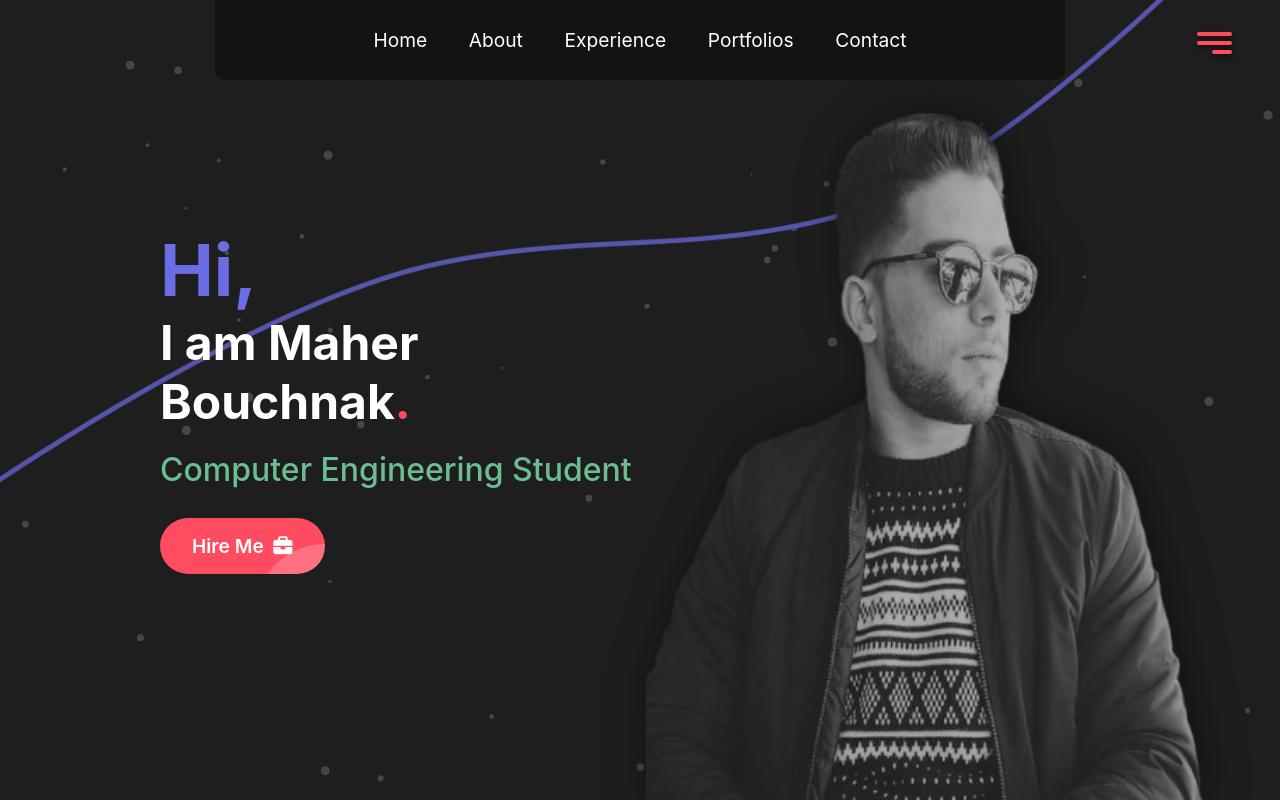
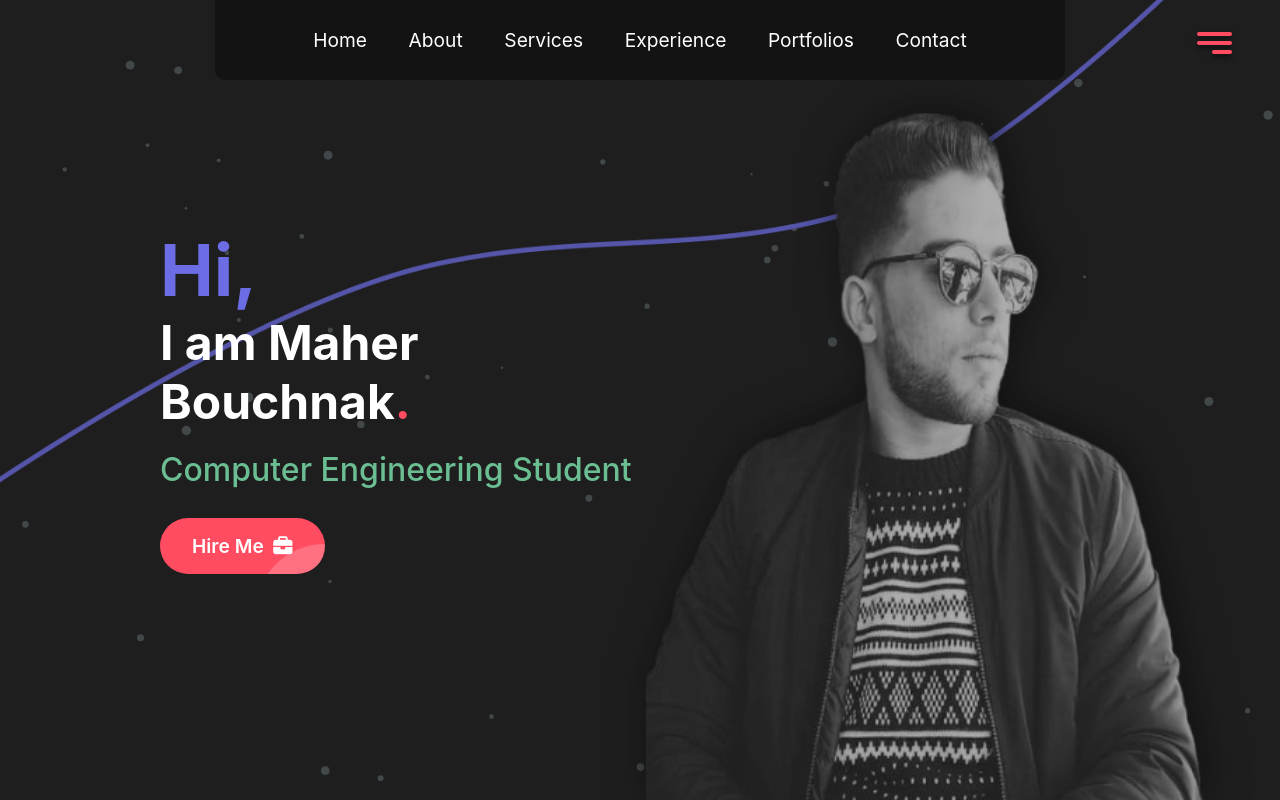
Before and after one commit to Bouchnak-Maher/Portfolio, a React (Create React App) app: page / in a window 1280 px wide. Both pictures are taken after a click on the element 1214 px from the left and 43 px from the top of the page. Shown: the top 800 px of the page. Built offline with nearby package versions, Linux system fonts and the light colour scheme.

Commit message:
Update Navigation.js

```diff
--- a/src/Components/Navigation/Navigation.js
+++ b/src/Components/Navigation/Navigation.js
@@ -13,7 +13,9 @@ function Navigation({toggle}) {
                 <li className="nav-item">
                     <a href="#about">About</a>
                 </li>
-
+               <li className="nav-item">
+                    <a href="#services">Services</a>
+                </li>
                 <li className="nav-item">
                     <a href="#experience">Experience</a>
                 </li>
```
